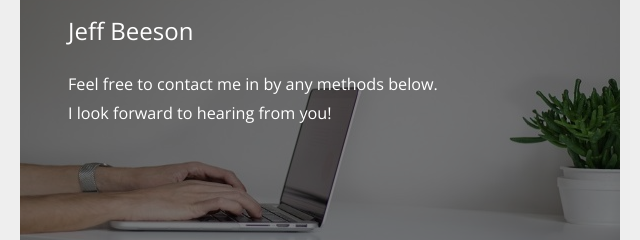
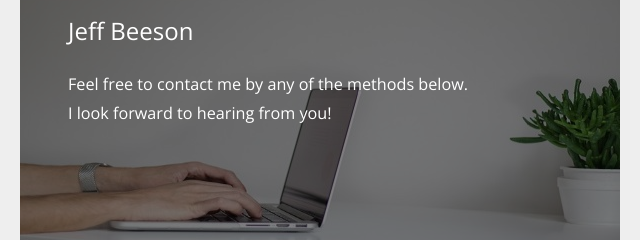
Before and after one commit to traderjeffb/Portfolio, a plain HTML site: page contact.html in a window 1280 px wide. Shown: the part 127-367 px from the top of the page, 320-960 px from the left. Drawn offline with nearby package versions, Linux system fonts and the light colour scheme.

Commit message:
rewording

```diff
--- a/contact.html
+++ b/contact.html
@@ -52,7 +52,7 @@ Template re-distribution is NOT allowed on any kind of download website. Thank y
             <div class="tm-img-overlay-text text-white p-5">
               <h4 class="mb-4">Jeff Beeson</h4>
               <p class="tm-small">
-                Feel free to contact me in by any methods below.<br>
+                Feel free to contact me by any of the methods below.<br>
                 I look forward to hearing from you!
               </p>
             </div>
```
